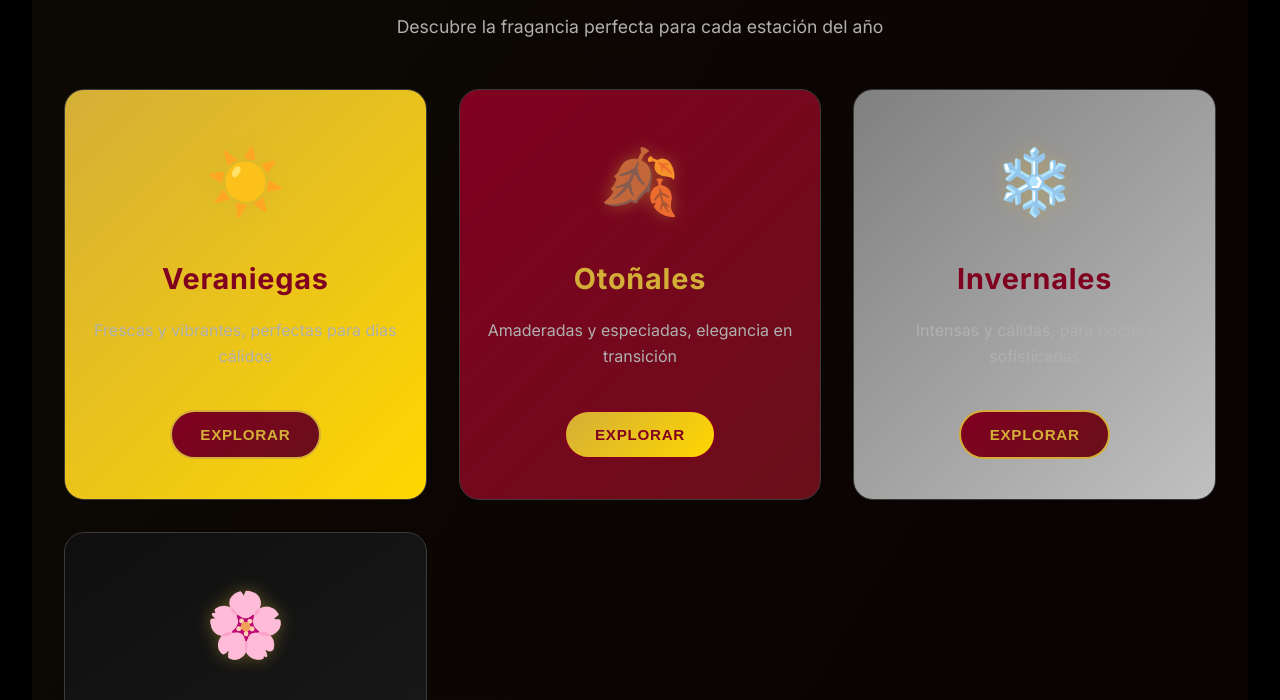
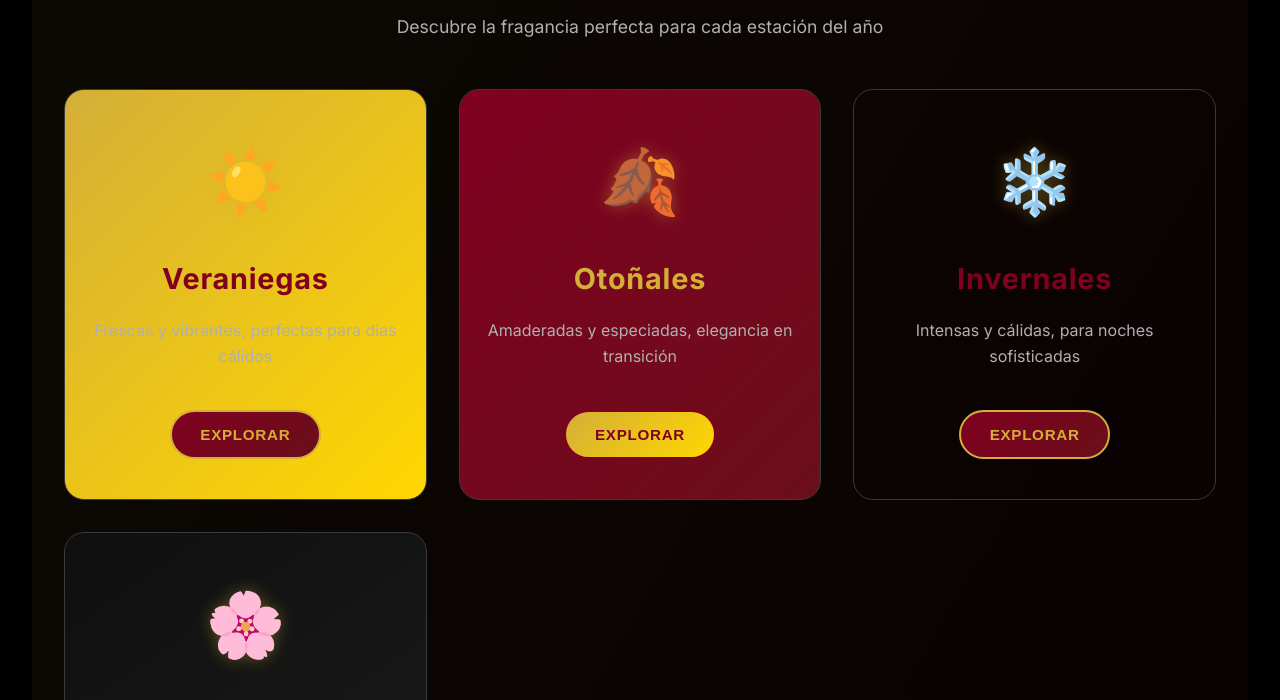
Before and after one commit to oowweenn1/lo-que-sea-que-vaya-a-ser-esto, a plain HTML site: page carpeta/index.html in a window 1280 px wide. Shown: the part 712-1412 px from the top of the page. Drawn offline with Linux system fonts and the light colour scheme.

Commit message:
terminado2

```diff
--- a/carpeta/style.css
+++ b/carpeta/style.css
@@ -862,7 +862,7 @@ body {
 /* Colores específicos por categoría */
 .veraniegas { background: var(--gradient-gold); }
 .otonales { background: var(--gradient-burgundy); }
-.invernales { background: var(--gradient-gray); }
+.invernales { background: var(--gradient-black); }
 .primaverales { background: var(--gradient-dark); }
 
 .category-icon {
```
